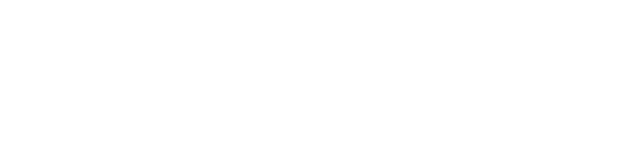
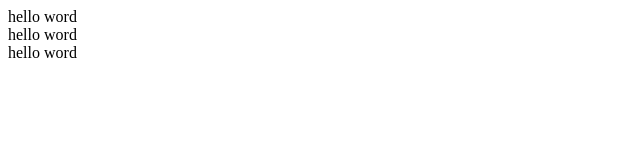
Before and after one commit to shayneliao/git-demo, a plain HTML site: page index.html in a window 1280 px wide. Shown: the whole page, without its empty margins (0-640 px from the left). Drawn offline with Linux system fonts and the light colour scheme.

Commit message:
add more hello word

```diff
--- a/index.html
+++ b/index.html
@@ -8,7 +8,9 @@
 
 <body>
 
-<div></div>
+<div>hello word</div>
+<div>hello word</div>
+<div>hello word</div>
 <div></div>
 <div></div>
 
```
